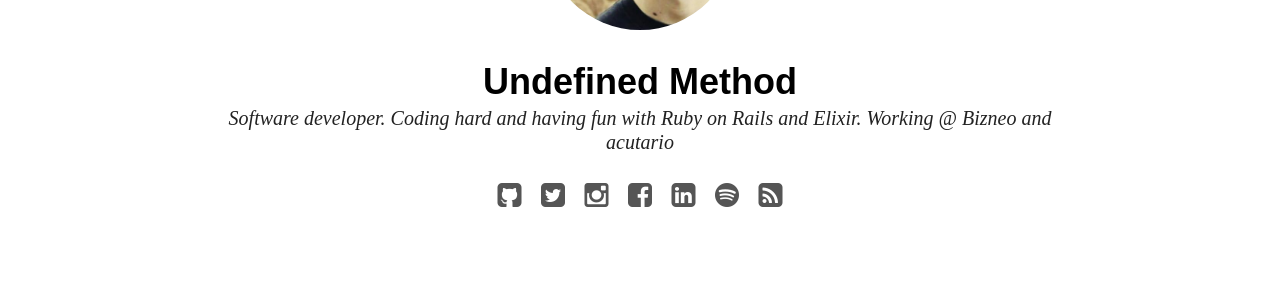
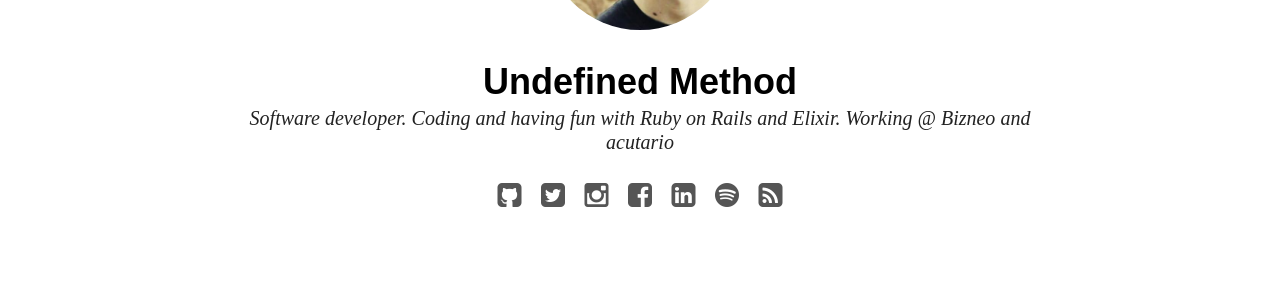
Before and after one commit to enoliglesias/enoliglesias.github.io, a Jekyll site: the page built from index.html, in a window 1280 px wide. Shown: the part 265-565 px from the top of the page. Built offline with Jekyll 4.4.1, drawn with Linux system fonts in a browser that asks for light colours; nearby versions of some CDN libraries.

Commit message:
Change description

```diff
--- a/_config.yml
+++ b/_config.yml
@@ -2,7 +2,7 @@
 
 title: Undefined Method
 locale: en_US
-description: Software developer. Coding hard and having fun with Ruby on Rails and Elixir. Working @ <a href="https://www.bizneo.com/" target="_blank" title="Bizneo">Bizneo</a> and <a href="http://www.acutar.io/" target="_blank" title="Acutario">acutario</a>
+description: Software developer. Coding and having fun with Ruby on Rails and Elixir. Working @ <a href="https://www.bizneo.com/" target="_blank" title="Bizneo">Bizneo</a> and <a href="http://www.acutar.io/" target="_blank" title="Acutario">acutario</a>
 logo: site-logo.png
 search: true
 url: http://undefinedmethod.com
```
